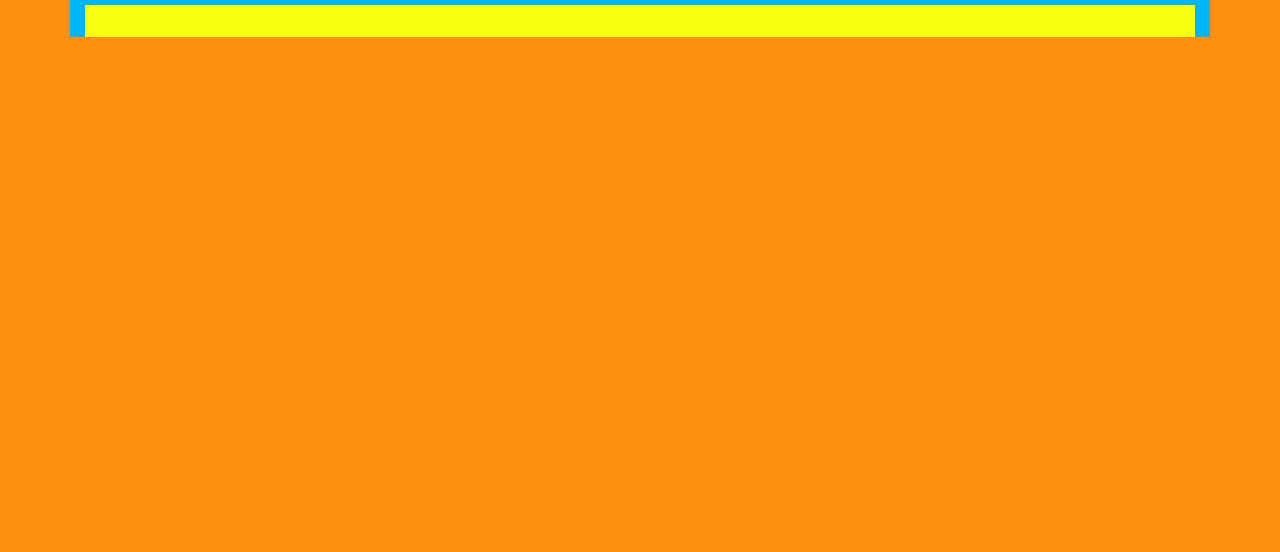
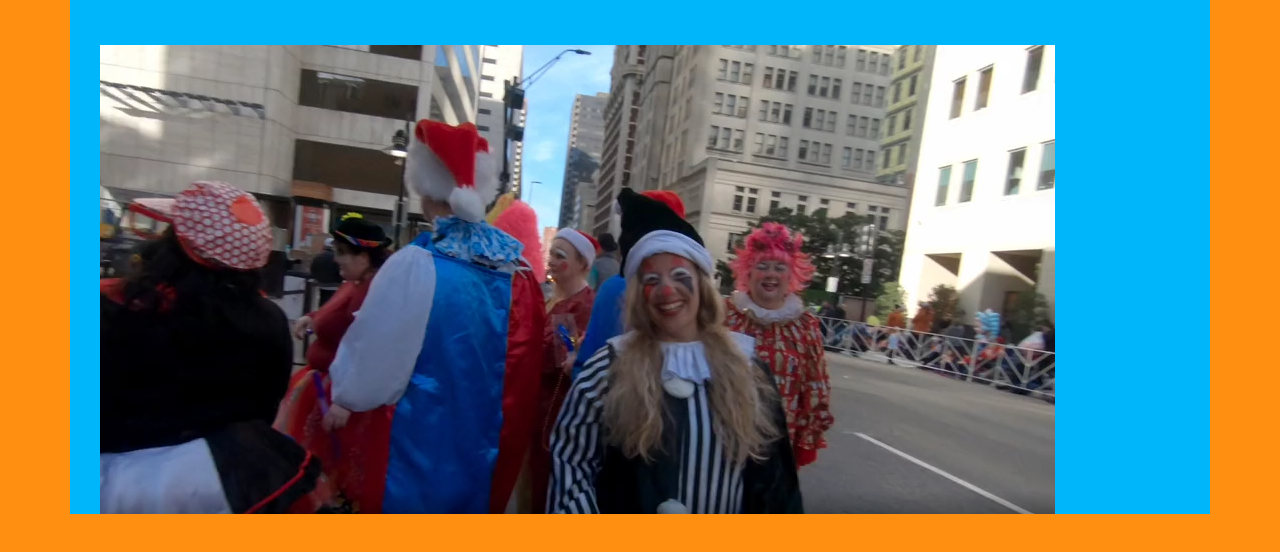
Before and after one commit to davidkrushnisky/Clown_School, a plain HTML site: page about.html in a window 1280 px wide. Shown: the part 214-766 px from the top of the page. Drawn offline with nearby package versions, Linux system fonts and the light colour scheme; a web font is replaced by a local one.

Commit message:
Hello its a me Glen

```diff
--- a/about.html
+++ b/about.html
@@ -50,9 +50,13 @@
 
         <section>
             <h1 class="col-12 text-center"> Clowns R US </h1>
-            <div class="col-12 divideBar">
+            <div class="col-12">
                 <p>&nbsp</p>
             </div>
+            <div class="col 6">
+             <img src="images/abous_us.png" alt="Laugh Academy" class="img-fluid"/>
+            </div>
+
         </section>
 
         <section>
```
Also changed, not shown: images/About_Us.PNG (deleted), images/abous_us.png (added).
